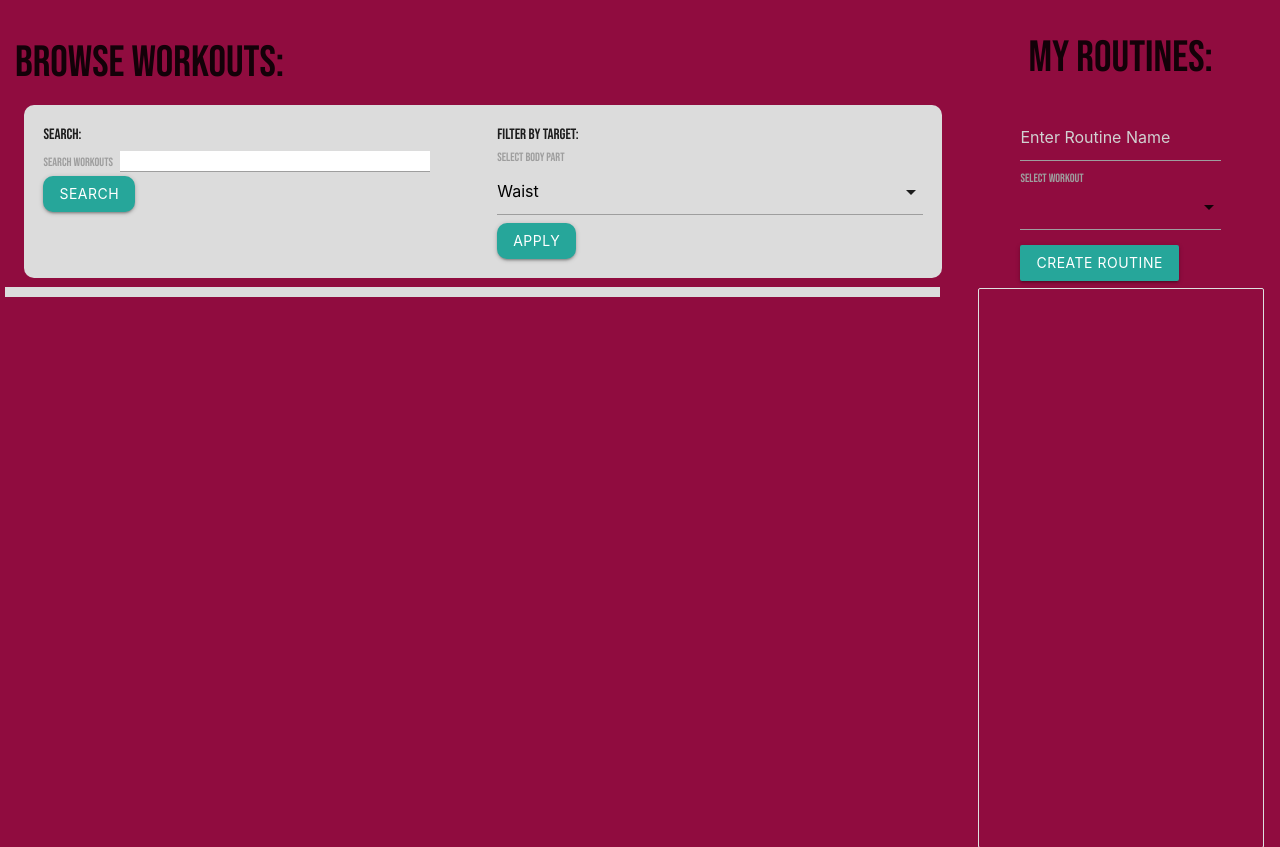
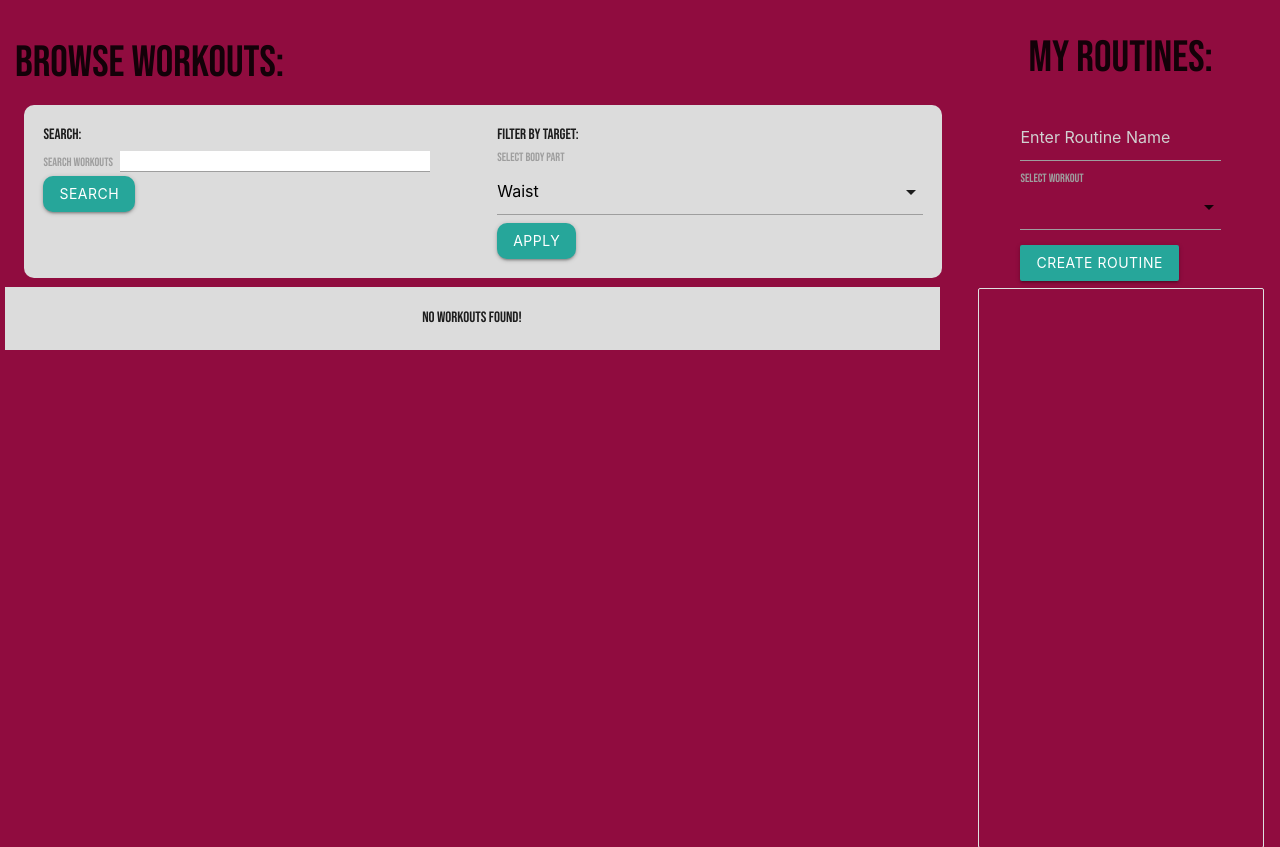
Before and after one commit to Neya1306/Workout-Remixer, a Flask app: page / in a window 1280 px wide. Shown: the top 847 px of the page. Run offline with Flask 3, Linux system fonts and the light colour scheme; data that the repository does not hold is empty.

Commit message:
added a message for no workouts found

```diff
--- a/App/templates/index.html
+++ b/App/templates/index.html
@@ -40,6 +40,7 @@
   </div>
 
     <div class="row" style="width: 100%; background-color: gainsboro; padding: 5px;">
+      {% if workouts %}
       {% for workout in workouts %}
       <article class="col s12 m4">
         <div class="card">
@@ -66,6 +67,9 @@
         </div>
       </article>
       {% endfor %}
+      {%else%}
+      <p style="text-align: center;">No Workouts found!</p>
+      {%endif%}
     </div>
   </section>
 
```
